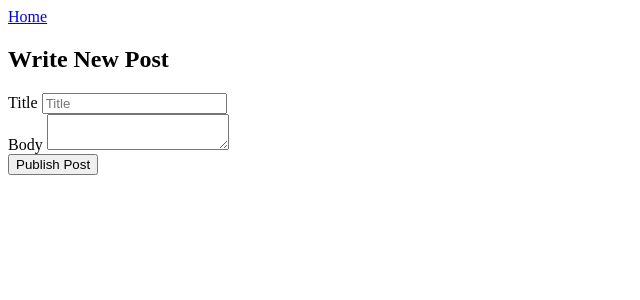
After one commit to Nireusblog/TestBlogSpringThyme, a Spring app: template spring-boot-blog-application/src/main/resources/templates/post_new.html in a window 1280 px wide. The commit adds this page. Shown: the top 300 px of the page, without its empty margins (0-640 px from the left). Run offline with Thymeleaf, Linux system fonts and the light colour scheme; the template is opened without the code that fills it, so the values that code supplies are empty.

Commit message:
can add posts, register, login, ALL WITHOUT SECURITY

```diff
--- a/spring-boot-blog-application/src/main/resources/templates/home.html
+++ b/spring-boot-blog-application/src/main/resources/templates/home.html
@@ -10,6 +10,9 @@
     <div class="container">
     <h1>Nireus Blog Application</h1>
     <hr />
+        <ul>
+            <li><a th:href="@{/posts/new}">New Post</a></li>
+        </ul>
     <div class="posts-container">
         <div class="post" th:each="post : ${posts}">
             <h2><a th:href="@{'/posts/' + ${post.id}}"
--- a/spring-boot-blog-application/src/main/resources/templates/login.html
+++ b/spring-boot-blog-application/src/main/resources/templates/login.html
@@ -15,7 +15,11 @@
           method="Post">
         <div class="form-group">
             <label for="email">Email</label>
-            <input id="email" type="text" name="password" placeholder="Password"/>
+            <input id="email" type="text" name="email" placeholder="Email"/>
+        </div>
+        <div class="form-group">
+            <label for="password">Password</label>
+            <input id="password" type="text" name="password" placeholder="Password"/>
         </div>
         <button type="submit">Login!</button>
     </form>
--- /dev/null
+++ b/spring-boot-blog-application/src/main/resources/templates/post_new.html
@@ -0,0 +1,31 @@
+<!DOCTYPE HTML>
+<html lang="en" xmlns:th="http://www.thymeleaf.org" xmlns="http://www.w3.org/1999/html">
+<head>
+    <meta charset="utf-8">
+    <meta http-equiv="X-UA-Compatible" content="IE=edge">
+    <meta name="viewport" content="width=device-width, initial-scale=1">
+    <title>Blog :: New Post</title>
+</head>
+<body>
+<div class="container">
+    <a th:href="@{/}">Home</a>
+    <form action="#"
+          th:action="@{'/posts/new'}"
+          th:object="${post}"
+          method="POST">
+        <input type="hidden" th:field="*{account}" />
+        <input type="hidden" th:field="*{createdAt}" />
+        <h2>Write New Post</h2>
+        <div>
+            <label for="new-post-title">Title</label>
+            <input id="new-post-title" type="text" th:field="*{title}" placeholder="Title"/>
+        </div>
+        <div>
+            <label for="new-post-body">Body</label>
+            <textarea id="new-post-body" type="text" th:field="*{body}"></textarea>
+        </div>
+        <button type="submit">Publish Post</button>
+    </form>
+</div>
+</body>
+</html>
```
Also changed, not shown: spring-boot-blog-application/src/main/java/com/example/springbootblogapplication/controllers/PostController.java (+8 -0 lines), 2 other files.
